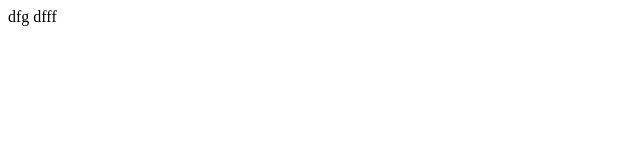
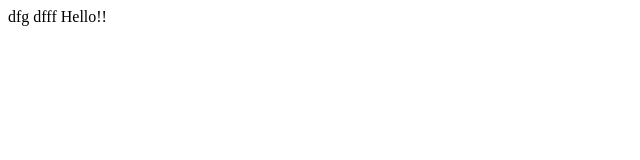
Before and after one commit to AprilRoseBenson/midterm, a plain HTML site: page app/index.html in a window 1280 px wide. Shown: the full height of the page, 0-640 px from the left. Drawn offline with Linux system fonts and the light colour scheme.

Commit message:
Update the feature lisy 2

```diff
--- a/app/index.html
+++ b/app/index.html
@@ -2,4 +2,6 @@
     dfg
 
     dfff
+
+    <hi>Hello!!</hi>
 </html>
```
Also changed, not shown: app/xd.txt.
